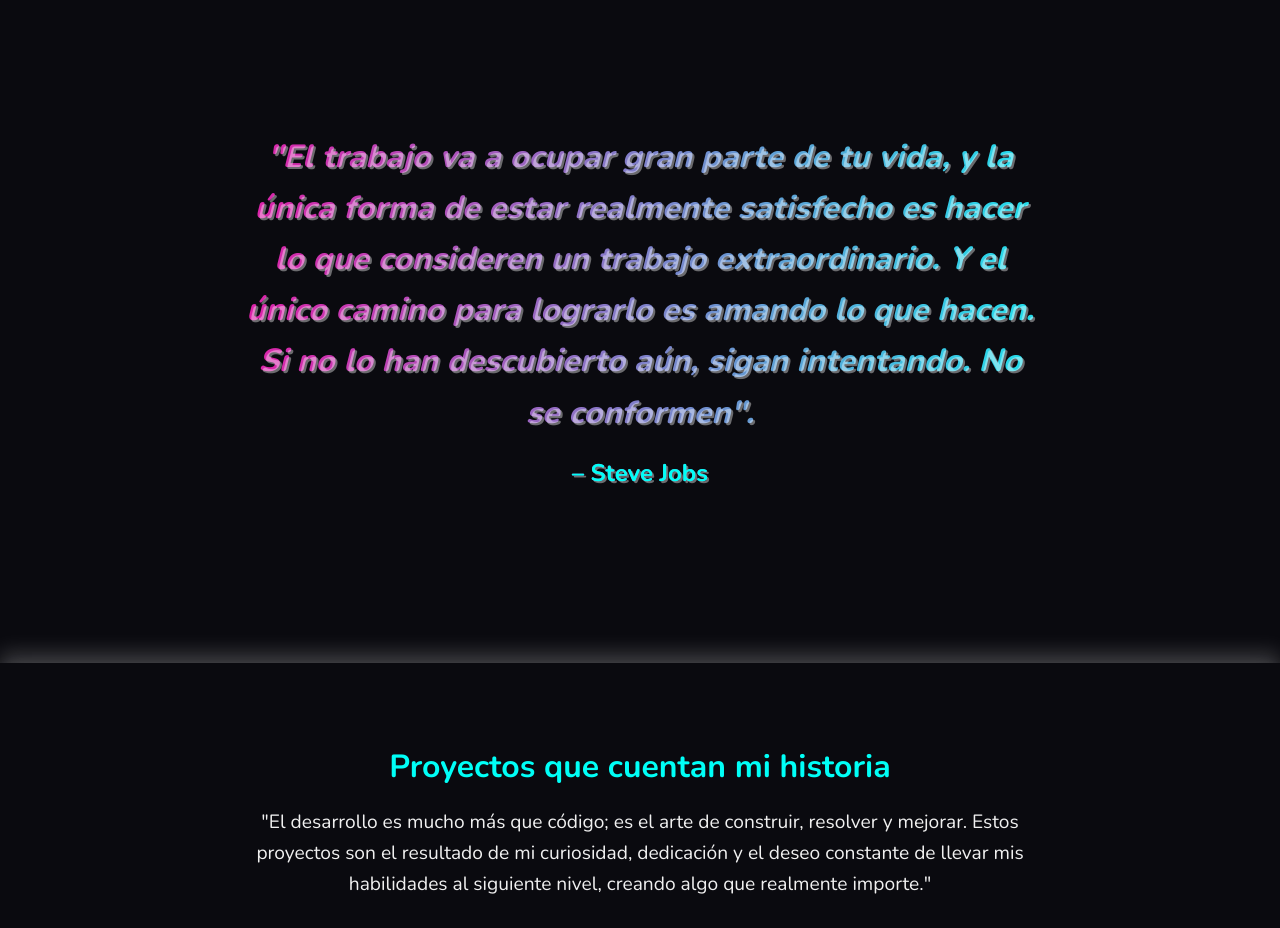
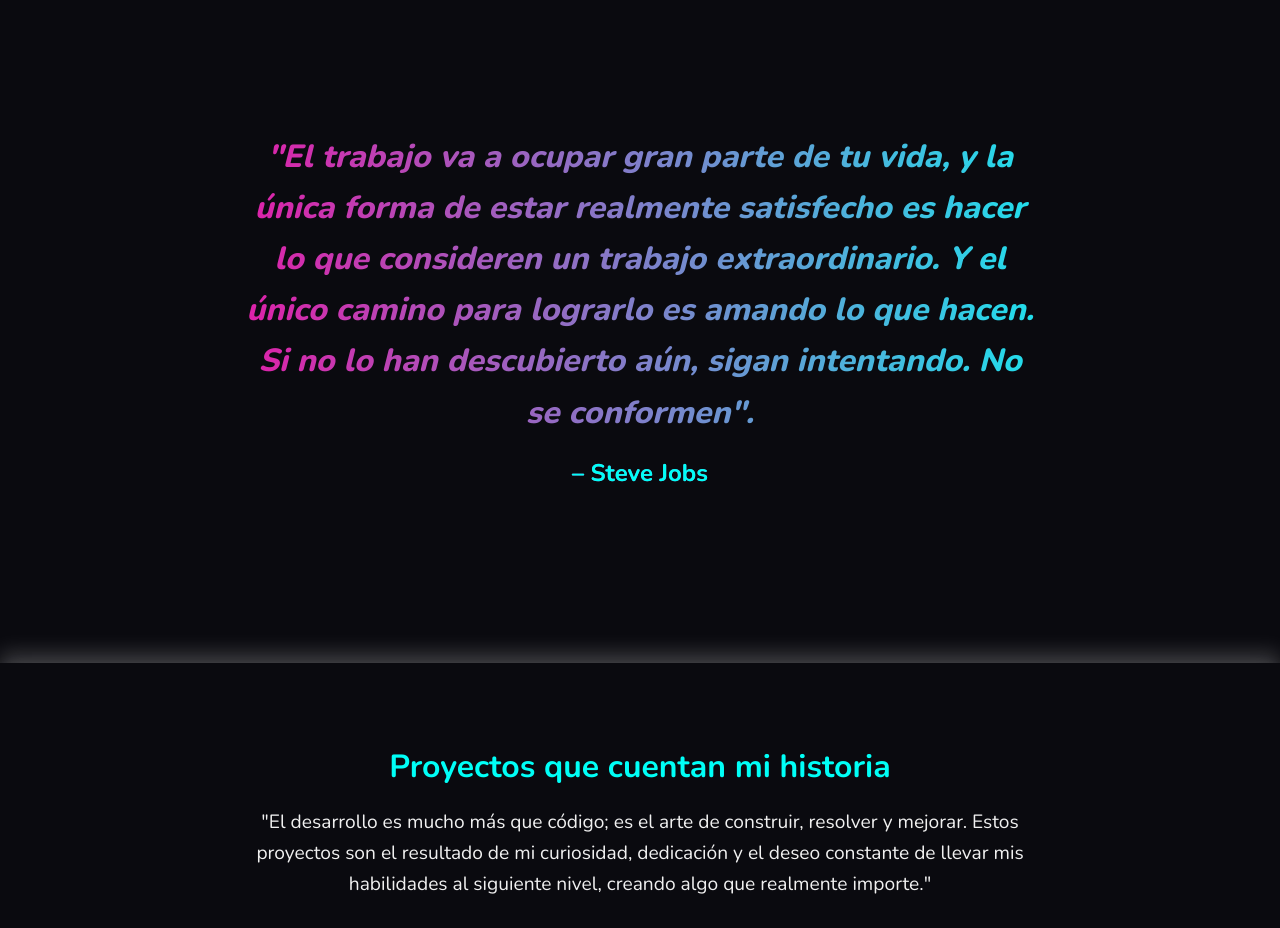
Before and after one commit to magamahe/MaquetacionWeb-HTML-CSS-Portafolio, a plain HTML site: page index.html in a window 1280 px wide. Shown: the part 1760-2688 px from the top of the page. Drawn offline with nearby package versions, Linux system fonts and the light colour scheme.

```diff
--- a/syles/4_quote.css
+++ b/syles/4_quote.css
@@ -26,9 +26,6 @@
   background-clip: text;
   -webkit-background-clip: text;
   animation: shine 20s linear infinite;
-  text-shadow: 2px 2px 0 rgba(252, 252, 252, 0.4);
-
-
 }
 
 .quote__author {
```
